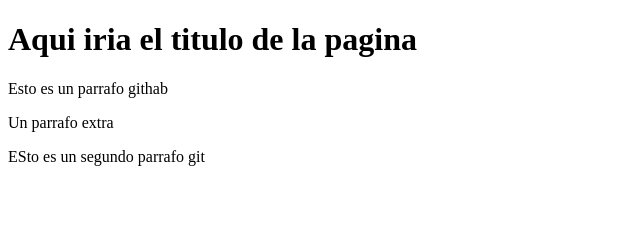
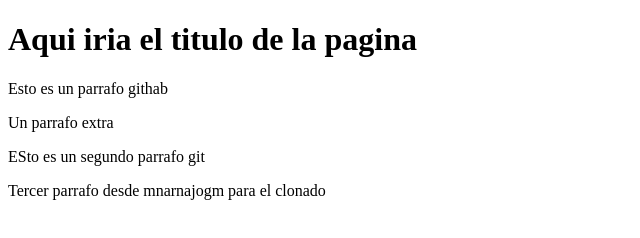
Before and after one commit to mnaranjogm/mnaranjogm, a plain HTML site: page index.html in a window 1280 px wide. Shown: the whole page, without its empty margins (0-640 px from the left). Drawn offline with Linux system fonts and the light colour scheme.

Commit message:
Update index.html

```diff
--- a/index.html
+++ b/index.html
@@ -12,5 +12,6 @@
     <p> Esto es un parrafo githab</p>
    <p>Un parrafo extra</p>
     <p> ESto es un segundo parrafo git</p>
+    <p> Tercer parrafo desde mnarnajogm para el clonado </p>
 </body>
 </html>
```
